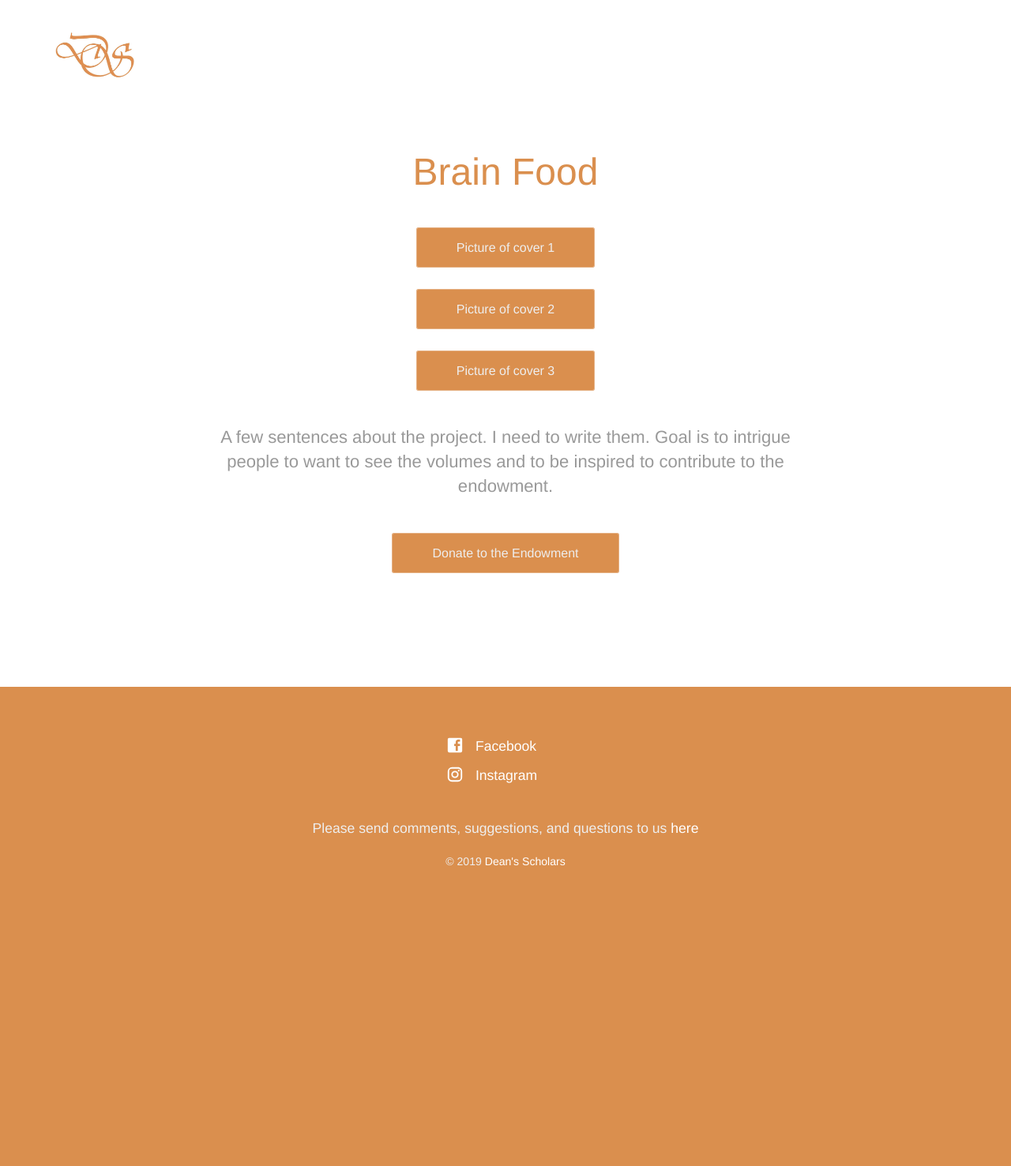
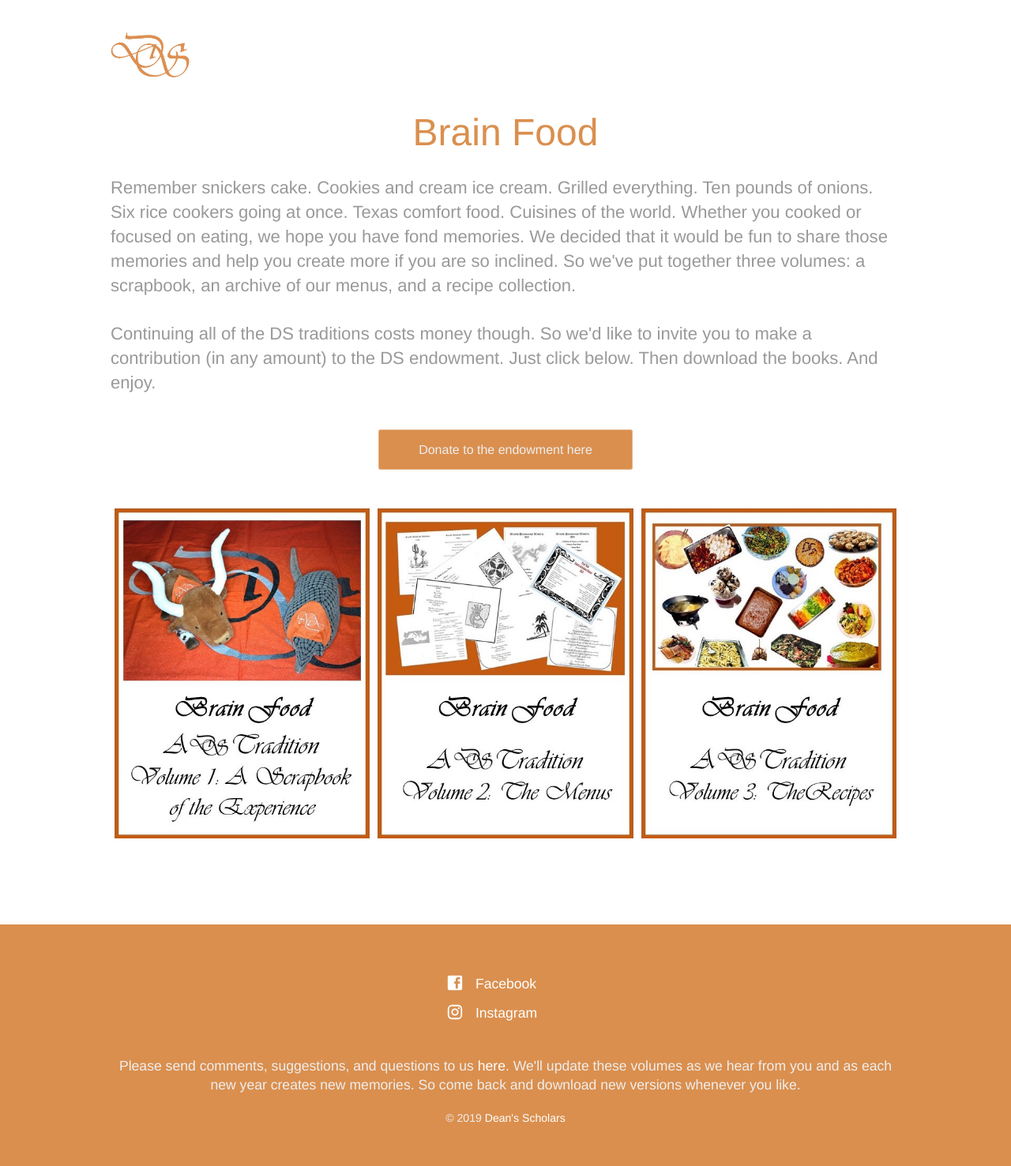
Before and after one commit to deansscholars/DS-Scrapbook, a Jekyll site: the page built from index.html, in a window 1280 px wide. Shown: the whole page at 79% size. Built offline with Jekyll 4.4.1, drawn with Linux system fonts in a browser that asks for light colours; before the commit the page ends 1151 px from its top, so only the background shows below that.

Commit message:
add in covers for the volumes, dummy pdf links

```diff
--- a/_layouts/default.html
+++ b/_layouts/default.html
@@ -9,7 +9,7 @@
 		{% feed_meta %}
 
 		<link rel="stylesheet" href="{{ site.baseurl }}/css/screen.css">
-		<link rel="icon" type="image/png" href="{{ site.baseurl }}/favicon.jpg">
+		<link rel="icon" type="image/jpg" href="{{ site.baseurl }}/favicon.jpg">
 
 		{% if jekyll.environment == 'production' and site.google_analytics_key != '' %}
 			<script>
@@ -44,7 +44,7 @@
 					</ul>
 					{% endfor %}
 				</div>
-                <p style="text-align:center;font-size:100%">Please send comments, suggestions, and questions to us <a href="mailto:utdsscrapbook@gmail.com">here</a></p>
+                <p style="text-align:center;font-size:100%">Please send comments, suggestions, and questions to us <a href="mailto:utdsscrapbook@gmail.com">here</a>. We'll update these volumes as we hear from you and as each new year creates new memories. So come back and download new versions whenever you like.</p>
                 <p class="copyright">&copy; {{ site.time | date: '%Y' }} <a href="https://deansscholars.org">Dean's Scholars</a></p>
 			</div>
 		</footer>
--- a/_sass/landing-page.scss
+++ b/_sass/landing-page.scss
@@ -35,7 +35,7 @@
 	color: #ffffff;
 	text-align: center;
 	background: $brand-color; //linear-gradient(to bottom, $middle-gradient-color 0%, $secondary-brand-color 100%) no-repeat #a05fb7;
-	padding-top: 50px;
+	padding-top: 0px;
 
 	p {
 		color: #999;
--- a/_sass/layout.scss
+++ b/_sass/layout.scss
@@ -5,11 +5,11 @@
 }
 
 .text-container {
-	max-width: 750px;
+	max-width: 1000px;
 }
 
 .container {
-	max-width: 1140px;
+	max-width: 1000px;
 
 	&.max-container {
 		max-width: 100%;
@@ -172,3 +172,12 @@ blockquote:before {
 	}
 
 }
+
+.row {
+	display: flex;
+}
+
+.column {
+	flex: 33.33%;
+	padding: 5px;
+}
--- a/index.html
+++ b/index.html
@@ -5,11 +5,25 @@ description: Cooking scrapbook
 <section class="hero">
 	<div class="text-container">
 		<h1 class="editable" style="color:#DA8F4E;font-size:300%">Brain Food</h1>
-		<div class="cta button alt"><a>Picture of cover 1</a></div>
-		<div class="cta button alt"><a>Picture of cover 2</a></div>
-		<div class="cta button alt"><a>Picture of cover 3</a></div>
-		<p class="subtext editable">A few sentences about the project. I need to write them. Goal is to intrigue people to want to see the volumes and to be inspired to contribute to the endowment.</p>
-		<div class="cta button alt"><a href="https://cns.utexas.edu/giving/giving-opportunities/undergraduate-student-support/dean-s-scholars-endowment">Donate to the Endowment</a></div>
+        <br>
+		<p class="subtext editable" style="text-align:left">Remember snickers cake. Cookies and cream ice cream. Grilled everything. Ten pounds of onions. Six rice cookers going at once. Texas comfort food. Cuisines of the world. Whether you cooked or focused on eating, we hope you have fond memories. We decided that it would be fun to share those memories and help you create more if you are so inclined. So we've put together three volumes: a scrapbook, an archive of our menus, and a recipe collection.
+        <br><br>
+        Continuing all of the DS traditions costs money though. So we'd like to invite you to make a contribution (in any amount) to the DS endowment. Just click below. Then download the books. And enjoy.</p>
+		<div class="cta button alt"><a href="https://cns.utexas.edu/giving/giving-opportunities/undergraduate-student-support/dean-s-scholars-endowment">Donate to the endowment here</a></div>
+        <!--<div class="cta button alt"><a>Picture of cover 1</a></div>
+        <div class="cta button alt"><a>Picture of cover 2</a></div>
+        <div class="cta button alt"><a>Picture of cover 3</a></div>-->
+        <div class="row">
+            <div class="column">
+                <a href="./pdfs/book_1.pdf"><img src="./images/cover_1.jpg" style="width:100%"></a>
+            </div>
+            <div class="column">
+                <a href="./pdfs/book_2.pdf"><img src="./images/cover_2.jpg" style="width:100%"></a>
+            </div>
+            <div class="column">
+                <a href="./pdfs/book_3.pdf"><img src="./images/cover_3.jpg" style="width:100%"></a>
+            </div>
+        </div>
         <!--
 		<div>
 			<img src="/images/dashboard.png" alt="Screenshot" class="screenshot editable" />
```
Also changed, not shown: images/cover_1.jpg (added), images/cover_2.jpg (added), images/cover_3.jpg (added), 3 other files.
